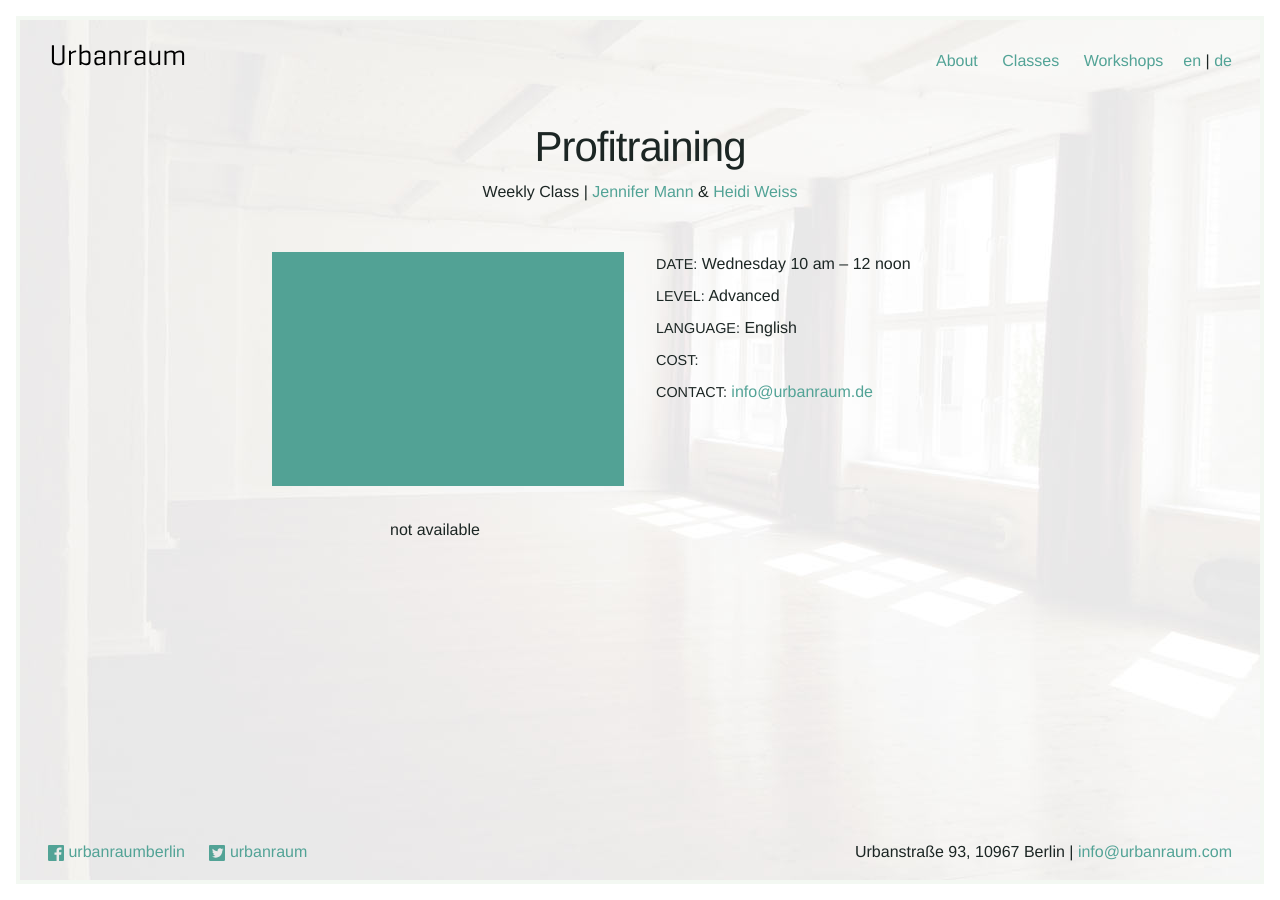
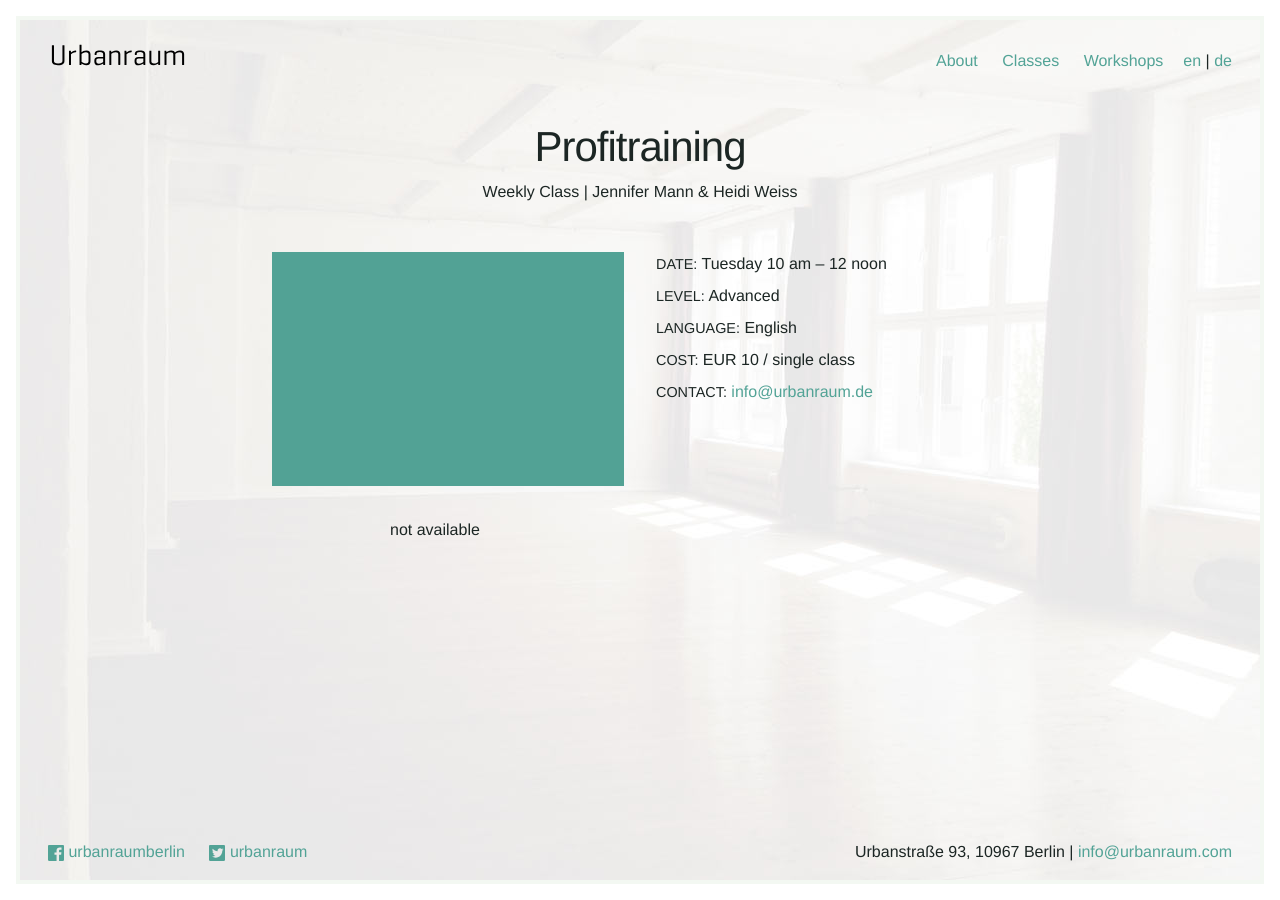
Before and after one commit to Kriesse/urbanraum, a Jekyll site: the page built from _classes/profitraining.md, in a window 1280 px wide. Built offline with Jekyll 4.4.1, drawn with Linux system fonts in a browser that asks for light colours; nearby versions of some CDN libraries.

Commit message:
korrekturen

```diff
--- a/_classes/profitraining.md
+++ b/_classes/profitraining.md
@@ -8,11 +8,11 @@ type_de: "Wöchentlicher Kurs"
 level_en: "Advanced"
 level_de: "Fortgeschritten"
 
-price_en: ""
-price_de: ""
+price_en: "EUR 10 / single class"
+price_de: "10 EUR / Einzelstunde"
 
-weekday_en: "Wednesday"
-weekday_de: "Mittwoch"
+weekday_en: "Tuesday"
+weekday_de: "Dienstag"
 
 time_en: "10 am"
 time_de: "10:00 Uhr"
--- a/_layouts/post.html
+++ b/_layouts/post.html
@@ -20,11 +20,20 @@ email: testde
     <p>
       <span data-en="{{ page.type_en }}" data-de="{{ page.type_de }}">{{ page.type_en }}</span>
       |
+      {{ page.teacher }}
+      {% if page.teacher_2 %}
+        & {{ page.teacher_2 }}
+      {% endif %}
+    </p>
+
+    <!-- <p>
+      <span data-en="{{ page.type_en }}" data-de="{{ page.type_de }}">{{ page.type_en }}</span>
+      |
       <a href="{{ site.baseurl }}/teachers/{{ page.teacher-link }}.html">{{ page.teacher }}</a>
       {% if page.teacher_2 %}
         & <a href="{{ page.teacher-link_2 }}">{{ page.teacher_2 }}</a>
       {% endif %}
-    </p>
+    </p> -->
   </header>
 
   <article class="post__content">
```
Also changed, not shown: _classes/zeitgenoessischer-tanz.md (+4 -4 lines).
